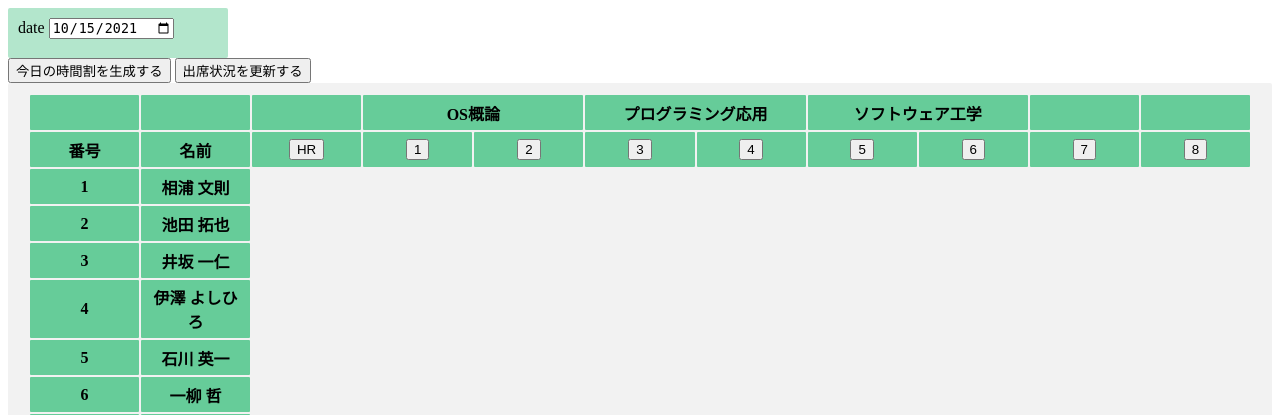
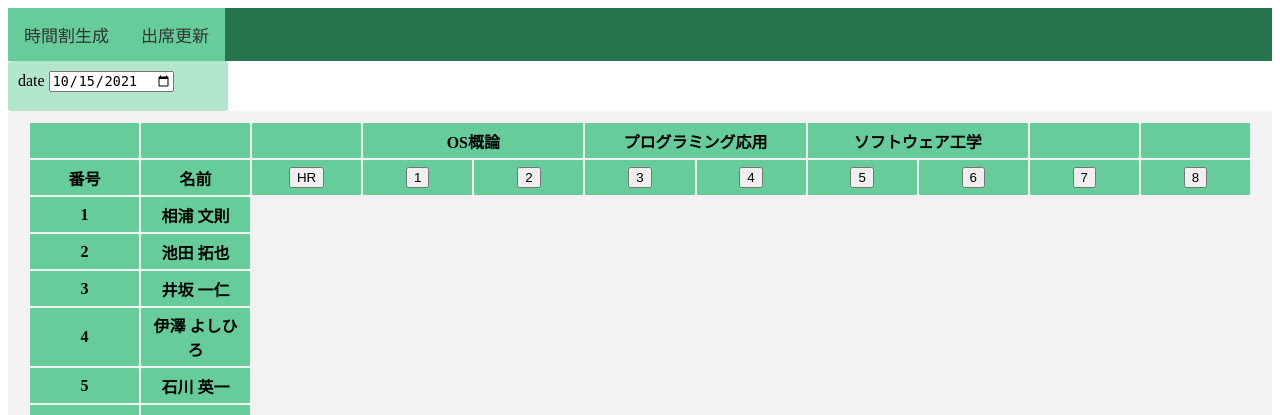
Before and after one commit to ikuei-kagekidan/attendance_book, a Django app: page /attendance_book/teacher/input/ in a window 1280 px wide. Shown: the top 415 px of the page. Run offline with Django 3.2, Linux system fonts and the light colour scheme; data comes from the database, SQL or seed files in the repository; data that the repository does not hold is empty.

Commit message:
Update teach_in.html

```diff
--- a/attendance_book/templates/attendance_book/teach_in.html
+++ b/attendance_book/templates/attendance_book/teach_in.html
@@ -125,9 +125,37 @@
         .attend-button:active {
 	        box-shadow: inset -2px -2px 3px rgba(255, 255, 255, .6),
                         inset 2px 2px 3px rgba(0, 0, 0, .6);
-}   </style>
+}
+
+.toolbar{
+overflow:auto;
+background-color:#26734d;
+
+}
+
+.toolbar_box{
+ float: left;
+  background-color: #66cc99;
+  color:#333;
+  text-align: center;
+  padding: 14px 16px;
+  text-decoration: none;
+  font-size: 17px;
+}
+
+.toolbar_box:hover{
+background-color:#333;
+color:#66cc99;
+
+</style>
 </head>
 <body>
+
+<div class="toolbar">
+	<a class="toolbar_box" href="#" id="create-timetable-button"> 時間割生成 </a>
+	<a class="toolbar_box" href="#" id="update-status-button"> 出席更新 </a>
+</div>
+
     <p id="textback" style="display: none">message</p>
     <form id="date" action="{% url 'attendance_book:teacher-input-post' %}" method="post">
         {% csrf_token %}
@@ -135,8 +163,6 @@
         <input id="date-input" type="date" name="date" value="{{ d|date:'Y-m-d' }}">
         <input type="input" name="search-date" value="検索" style="display: none">
     </form>
-    <button id="create-timetable-buutton">今日の時間割を生成する</button>
-    <button id="update-status-button">出席状況を更新する</button>
 
     <form id="update-status-form" action="{% url 'attendance_book:teacher-input-post' %}" method="post">
         {% csrf_token %}
```
